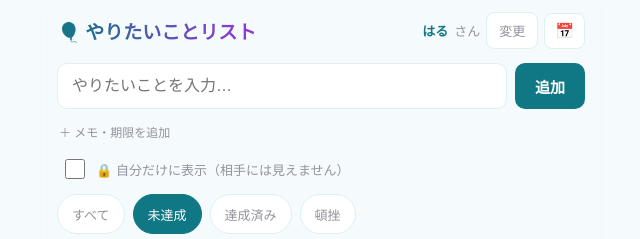
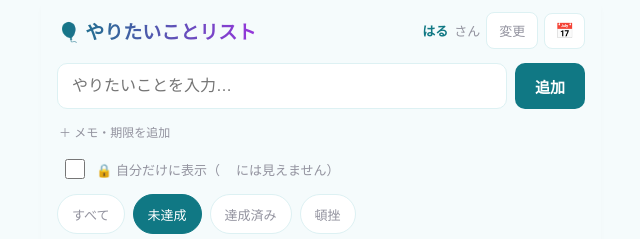
Before and after one commit to puwaminato/anikobu-TODO, a website: page public/index.html in a window 1280 px wide. Both pictures are taken after a click on the button "はる". Shown: the top 239 px of the page, 319-959 px from the left. Drawn offline with Linux system fonts and the light colour scheme; no server answers.

Commit message:
Improve private toggle label and format HTML
Updated private toggle label for clarity and fixed missing newline at end of file.

```diff
--- a/public/index.html
+++ b/public/index.html
@@ -47,7 +47,7 @@
 
         <label class="private-toggle">
           <input type="checkbox" id="private-checkbox">
-          🔒 自分だけに表示（相手には見えません）
+          🔒 自分だけに表示（<span id="private-toggle-other"></span>には見えません）
         </label>
 
         <div class="filters">
```
